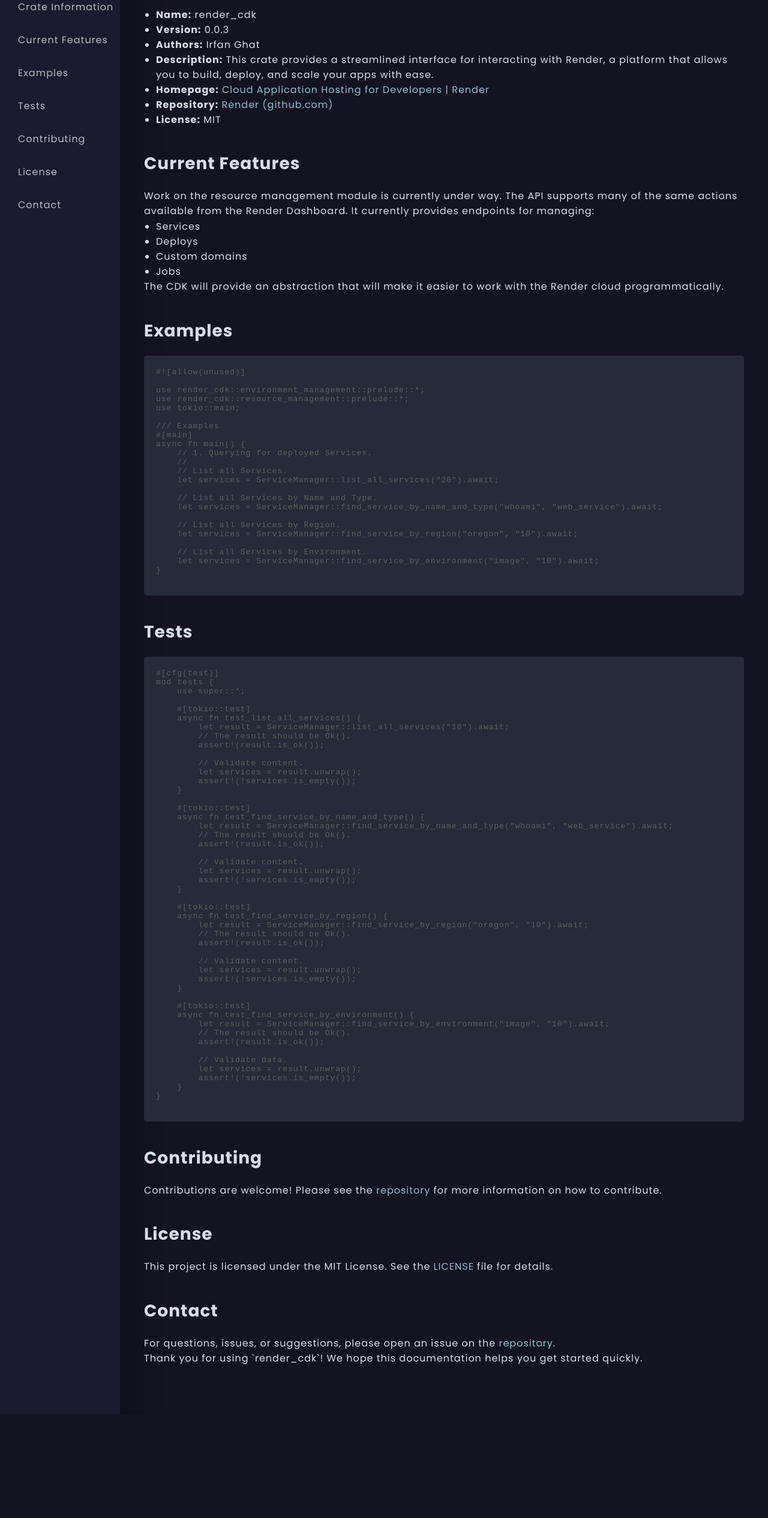
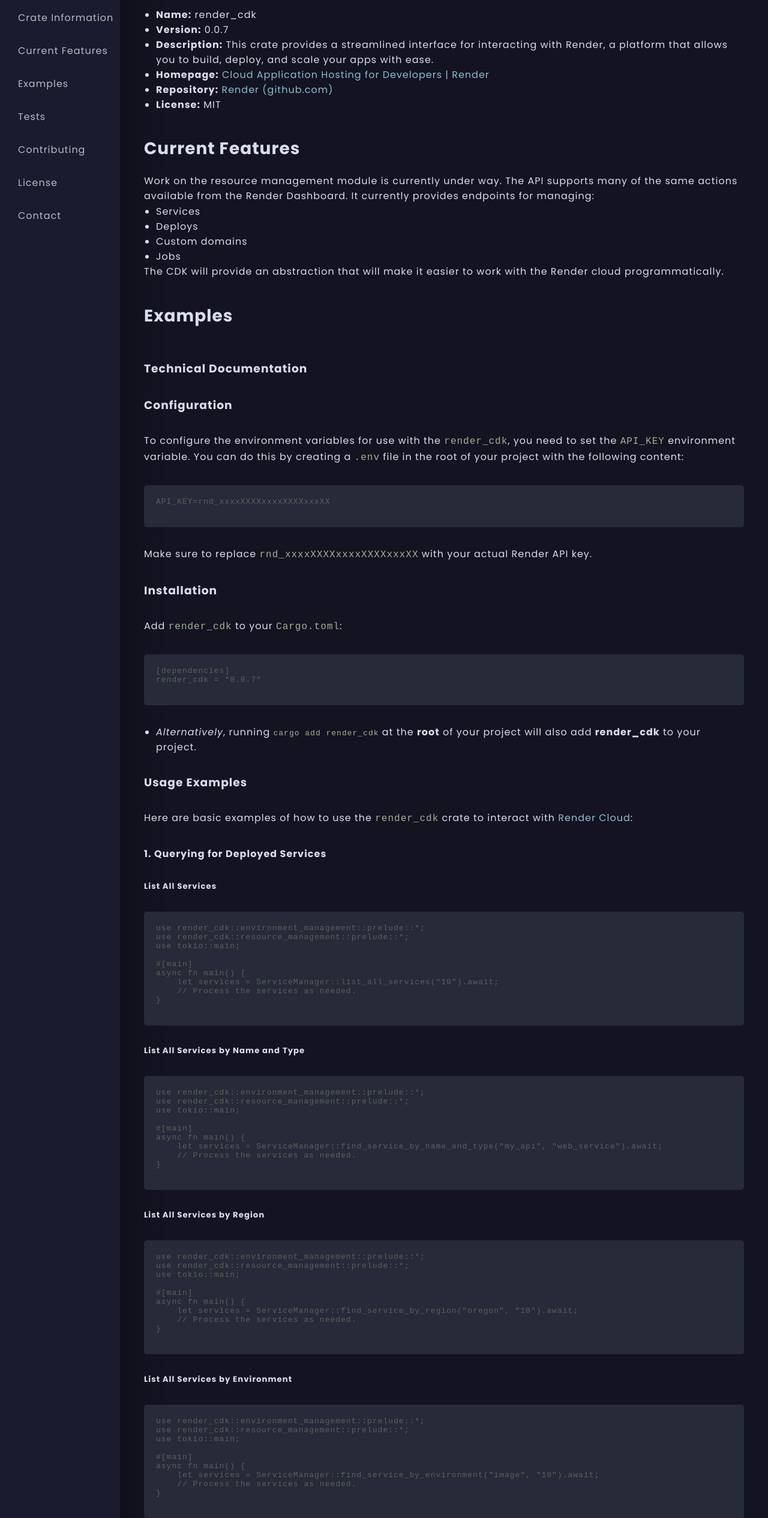
Before and after one commit to lexara-prime-ai/RENDER_CDK, a plain HTML site: page docs/public/index.html in a window 1280 px wide. Shown: the part 269-2800 px from the top of the page at 60% size. Before the commit the page ends 2627 px from the top, so only its background shows below. Drawn offline with Linux system fonts and the light colour scheme.

Commit message:
Updated reference documentation, Updated markdown documentation

```diff
--- a/docs/public/assets/css/main.css
+++ b/docs/public/assets/css/main.css
@@ -1,6 +1,14 @@
+/*
+* Prefixed by https://autoprefixer.github.io
+* PostCSS: v8.4.14,
+* Autoprefixer: v10.4.7
+* Browsers: last 4 version
+*/
+
 * {
     margin: 0;
     padding: 0;
+    -webkit-box-sizing: border-box;
             box-sizing: border-box;
     letter-spacing: 1px;
 }
@@ -14,6 +22,8 @@ body {
     background-color: #131321;
     color: #D8DEE9;
     margin: 0;
+    display: -webkit-box;
+    display: -ms-flexbox;
     display: flex;
 }
 
@@ -21,6 +31,7 @@ body {
     background-color: #1B1B2F;
     padding: 20px;
     width: 300px;
+    -webkit-box-shadow: 0 4rem 4rem 0 rgba(0, 0, 0, 0.3);
             box-shadow: 0 4rem 4rem 0 rgba(0, 0, 0, 0.3);
 }
 
@@ -28,15 +39,24 @@ body {
     font-size: 28px;
     font-weight: 600;
     background: #131321;
-    box-shadow: 0 1rem 4rem 0 rgba(19, 166, 211, 0.3);
+    -webkit-box-shadow: 0 1rem 4rem 0 rgba(16, 89, 117, 0.3);
+            box-shadow: 0 1rem 4rem 0 rgba(16, 89, 117, 0.3);
     border-radius: 9px;
     color: #bec4c5;
     padding: 1rem;
+    display: -webkit-box;
+    display: -ms-flexbox;
     display: flex;
+    -webkit-box-orient: vertical;
+    -webkit-box-direction: normal;
+        -ms-flex-direction: column;
             flex-direction: column;
     gap: 2px;
     text-align: right;
+    -webkit-transition: 200ms all ease;
+    -o-transition: 200ms all ease;
     transition: 200ms all ease;
+    margin-bottom: 60px;
     cursor: pointer;
 }
 
@@ -51,9 +71,14 @@ body {
 }
 
 .sidebar nav {
-    width: 330px;
+    width: 14%;
     margin-top: 40px;
+    display: -webkit-box;
+    display: -ms-flexbox;
     display: flex;
+    -webkit-box-orient: vertical;
+    -webkit-box-direction: normal;
+        -ms-flex-direction: column;
             flex-direction: column;
     position: fixed;
 }
@@ -65,16 +90,21 @@ body {
     margin-bottom: 10px;
     padding: 10px;
     border-radius: 5px;
+    -webkit-transition: background 0.1s;
+    -o-transition: background 0.1s;
     transition: background 0.1s;
     border-radius: 21px;
 }
 
 .sidebar a:hover {
     background-color: #1B1B2F;
+    -webkit-box-shadow: 0 1rem 9rem 0 rgba(0, 0, 0, 0.3);
             box-shadow: 0 1rem 9rem 0 rgba(0, 0, 0, 0.3);
 }
 
 .content {
+    -webkit-box-flex: 1;
+        -ms-flex-positive: 1;
             flex-grow: 1;
     padding: 40px;
 }
@@ -114,16 +144,30 @@ pre {
     border-radius: 5px;
     overflow-x: auto;
     opacity: .5;
+    -webkit-transition: 200ms all ease;
+    -o-transition: 200ms all ease;
     transition: 200ms all ease;
 }
 
 pre:hover {
     opacity: 1;
+    -webkit-box-shadow: 0 2rem 2rem 0 rgba(0, 0, 0, 0.3);
             box-shadow: 0 2rem 2rem 0 rgba(0, 0, 0, 0.3);
 }
 
 code {
     color: #a1b391;
+}
+
+.usage-section {
+    display: -webkit-box;
+    display: -ms-flexbox;
+    display: flex;
+    -webkit-box-orient: vertical;
+    -webkit-box-direction: normal;
+        -ms-flex-direction: column;
+            flex-direction: column;
+    gap: 2rem;
 }
 
 @media (max-width: 1366px) {
--- a/docs/public/index.html
+++ b/docs/public/index.html
@@ -15,12 +15,8 @@
 
 <body>
     <div class="sidebar">
-        <h1>Render CDK
-            <span>
-                Reference
-            </span>
-        </h1>
         <nav>
+            <h1>Render CDK <span>Reference</span></h1>
             <a href="#overview">Overview</a>
             <a href="#crate-information">Crate Information</a>
             <a href="#current-features">Current Features</a>
@@ -32,19 +28,19 @@
         </nav>
     </div>
     <div class="content">
-        <section id="overview">
+        <section id="overview" class="overview-section">
             <h2>Overview</h2>
-            <p><span>Render CDK</span> provides a streamlined interface for interacting with Render, a platform that
-                allows you to
-                build, deploy, and scale your apps with ease. This crate <span class="highlight">abstracts</span>
-                Render's API, making it easier to work with Render cloud <strong>programmatically</strong>.</p>
+            <p>
+                <span>Render CDK</span> provides a streamlined interface for interacting with Render, a platform that
+                allows you to build, deploy, and scale your apps with ease. This crate <span class="highlight">abstracts</span>
+                Render's API, making it easier to work with Render cloud <strong>programmatically</strong>.
+            </p>
         </section>
         <section id="crate-information">
             <h2>Crate Information</h2>
             <ul>
                 <li><strong>Name:</strong> render_cdk</li>
-                <li><strong>Version:</strong> 0.0.3</li>
-                <li><strong>Authors:</strong> Irfan Ghat</li>
+                <li><strong>Version:</strong> 0.0.7</li>
                 <li><strong>Description:</strong> This crate provides a streamlined interface for interacting with
                     Render, a platform that allows you to build, deploy, and scale your apps with ease.</li>
                 <li><strong>Homepage:</strong> <a href="https://render.com/">Cloud Application Hosting for Developers |
@@ -63,105 +59,140 @@
                 <li>Custom domains</li>
                 <li>Jobs</li>
             </ul>
-            <p>The CDK will provide an abstraction that will make it easier to work with the Render cloud
-                programmatically.</p>
+            <p>The CDK will provide an abstraction that will make it easier to work with the Render cloud programmatically.</p>
         </section>
-        <section id="examples">
+        <section id="examples" class="usage-section">
             <h2>Examples</h2>
-            <pre><code>#![allow(unused)]
-
-use render_cdk::environment_management::prelude::*;
+            <h3 id="technical-documentation">Technical Documentation</h3>
+            <h3 id="configuration">Configuration</h3>
+            <p>To configure the environment variables for use with the <code>render_cdk</code>, you need to set the
+                <code>API_KEY</code> environment variable. You can do this by creating a <code>.env</code> file in the
+                root of your project with the following content:
+            </p>
+            <pre><code class="lang-env">API_KEY=rnd_xxxxXXXXxxxxXXXXxxxXX
+            </code></pre>
+            <p>Make sure to replace <code>rnd_xxxxXXXXxxxxXXXXxxxXX</code> with your actual Render API key.</p>
+            <h3 id="installation">Installation</h3>
+            <p>Add <code>render_cdk</code> to your <code>Cargo.toml</code>:</p>
+            <pre><code class="lang-toml">[dependencies]
+render_cdk = "0.0.7"
+            </code></pre>
+            <ul>
+                <li><em>Alternatively</em>, running <code>cargo add render_cdk</code> at the <strong>root</strong> of
+                    your project will also add <strong>render_cdk</strong> to your project.</li>
+            </ul>
+            <h3 id="usage-examples">Usage Examples</h3>
+            <p>Here are basic examples of how to use the <code>render_cdk</code> crate to interact with <a
+                    href="https://render.com/">Render Cloud</a>:</p>
+            <h4 id="1-querying-for-deployed-services">1. Querying for Deployed Services</h4>
+            <h5 id="list-all-services">List All Services</h5>
+            <pre><code class="lang-rust">use render_cdk::environment_management::prelude::*;
 use render_cdk::resource_management::prelude::*;
 use tokio::main;
 
-/// Examples
 #[main]
 async fn main() {
-    // 1. Querying for deployed Services.
-    //
-    // List all Services.
-    let services = ServiceManager::list_all_services("20").await;
+    let services = ServiceManager::list_all_services("10").await;
+    // Process the services as needed.
+}
+            </code></pre>
+            <h5 id="list-all-services-by-name-and-type">List All Services by Name and Type</h5>
+            <pre><code class="lang-rust">use render_cdk::environment_management::prelude::*;
+use render_cdk::resource_management::prelude::*;
+use tokio::main;
 
-    // List all Services by Name and Type.
-    let services = ServiceManager::find_service_by_name_and_type("whoami", "web_service").await;
+#[main]
+async fn main() {
+    let services = ServiceManager::find_service_by_name_and_type("my_api", "web_service").await;
+    // Process the services as needed.
+}
+            </code></pre>
+            <h5 id="list-all-services-by-region">List All Services by Region</h5>
+            <pre><code class="lang-rust">use render_cdk::environment_management::prelude::*;
+use render_cdk::resource_management::prelude::*;
+use tokio::main;
 
-    // List all Services by Region.
+#[main]
+async fn main() {
     let services = ServiceManager::find_service_by_region("oregon", "10").await;
+    // Process the services as needed.
+}
+            </code></pre>
+            <h5 id="list-all-services-by-environment">List All Services by Environment</h5>
+            <pre><code class="lang-rust">use render_cdk::environment_management::prelude::*;
+use render_cdk::resource_management::prelude::*;
+use tokio::main;
 
-    // List all Services by Environment.
+#[main]
+async fn main() {
     let services = ServiceManager::find_service_by_environment("image", "10").await;
+    // Process the services as needed.
+}
+            </code></pre>
+            <h4 id="2-using-simple-conf-files-for-resource-provisioning">2. Using Simple .conf Files for Resource Provisioning</h4>
+            <ul>
+                <li><code>.conf</code> files offer a convenient alternative to <em>programmatic resource provisioning</em>, allowing you to <strong>define</strong> and <strong>manage</strong> resources through <em>simple</em> configuration settings.</li>
+            </ul>
+            <h5 id="configuration-file-example">Configuration File Example</h5>
+            <p>The following is a <em>sample configuration</em> file. This will be used to provision a managed <strong>Postgres</strong> instance and a managed <strong>Redis</strong> instance.</p>
+            <ul>
+                <li><p>The <code>[database]</code> section specifies the configuration for a managed Postgres instance.</p></li>
+                <li><p>The <code>name</code> and <code>user</code> fields should be filled with the desired <strong>database name</strong> and <strong>user</strong>. The <code>enable_high_availability</code> field indicates whether high availability should be enabled. The <code>plan</code> field specifies the pricing plan for the instance, and the <code>version</code> field indicates the Postgres version.</p></li>
+            </ul>
+            <pre><code class="lang-conf">[database]
+name = ""                  # Replace with the desired database name
+user = ""                  # Replace with the desired database user
+enable_high_availability = false  # Set to true to enable high availability
+plan = "free"              # Pricing plan for the database instance
+version = "11"             # Postgres version
+            </code></pre>
+            <p><strong><em>Note</em></strong> Blank fields will be <strong>autogenerated</strong>.</p>
+            <ul>
+                <li>The <code>[redis]</code> section specifies the configuration for a managed <strong>Redis</strong> instance. The <code>name</code> field should be filled with the desired <strong>Redis name</strong>. The <code>enable_high_availability</code> field indicates whether high availability should be enabled, and the <code>plan</code> field specifies the pricing plan for the instance.</li>
+            </ul>
+            <pre><code class="lang-conf">[redis]
+name = ""                  # Replace with the desired Redis name
+enable_high_availability = false  # Set to true to enable high availability
+plan = "free"              # Pricing plan for the Redis instance
+            </code></pre>
+            <h5 id="code-implementation-example">Code Implementation Example</h5>
+            <p>The following is an example of how to <em>programmatically provision</em> resources using a <code>.conf</code> file.</p>
+            <pre><code class="lang-rust">use render_cdk::environment_management::prelude::*;
+use tokio::main;
+
+#[main]
+async fn main() {
+    let config_path = "path_to_conf_file.conf";
+    let resource_manager = ResourceManager::new(config_path).await;
+    resource_manager.provision_resources().await;
 }
             </code></pre>
         </section>
-        <section id="tests">
+        <section id="tests" class="usage-section">
             <h2>Tests</h2>
-            <pre><code>#[cfg(test)]
-mod tests {
-    use super::*;
-
-    #[tokio::test]
-    async fn test_list_all_services() {
-        let result = ServiceManager::list_all_services("10").await;
-        // The result should be Ok().
-        assert!(result.is_ok());
-
-        // Validate content.
-        let services = result.unwrap();
-        assert!(!services.is_empty());
-    }
-
-    #[tokio::test]
-    async fn test_find_service_by_name_and_type() {
-        let result = ServiceManager::find_service_by_name_and_type("whoami", "web_service").await;
-        // The result should be Ok().
-        assert!(result.is_ok());
-
-        // Validate content.
-        let services = result.unwrap();
-        assert!(!services.is_empty());
-    }
-
-    #[tokio::test]
-    async fn test_find_service_by_region() {
-        let result = ServiceManager::find_service_by_region("oregon", "10").await;
-        // The result should be Ok().
-        assert!(result.is_ok());
-
-        // Validate content.
-        let services = result.unwrap();
-        assert!(!services.is_empty());
-    }
-
-    #[tokio::test]
-    async fn test_find_service_by_environment() {
-        let result = ServiceManager::find_service_by_environment("image", "10").await;
-        // The result should be Ok().
-        assert!(result.is_ok());
-
-        // Validate data.
-        let services = result.unwrap();
-        assert!(!services.is_empty());
-    }
-}
-            </code></pre>
+            <p>Tests should be added for any new features. Tests can be run using <code>cargo test</code>.</p>
         </section>
-        <section id="contributing">
+        <section id="contributing" class="usage-section">
             <h2>Contributing</h2>
-            <p>Contributions are welcome! Please see the <a
-                    href="https://github.com/lexara-prime-ai/RENDER_CDK">repository</a> for more information on how to
-                contribute.</p>
+            <p>Contributions to this project are welcome. Please follow the guidelines below when submitting issues or pull requests:</p>
+            <ul>
+                <li>Check existing issues and pull requests to avoid duplicates.</li>
+                <li>Provide clear and concise descriptions of your changes.</li>
+                <li>Ensure that your code follows the project's coding standards.</li>
+                <li>Write tests for any new features or bug fixes.</li>
+            </ul>
         </section>
         <section id="license">
             <h2>License</h2>
-            <p>This project is licensed under the MIT License. See the <a
-                    href="https://github.com/lexara-prime-ai/MPESA_SDK/blob/master/LICENSE">LICENSE</a> file for
+            <p>This project is licensed under the MIT License. See the <a href="LICENSE">LICENSE</a> file for more
                 details.</p>
         </section>
-        <section id="contact">
+        <section id="contact" class="usage-section">
             <h2>Contact</h2>
-            <p>For questions, issues, or suggestions, please open an issue on the <a
-                    href="https://github.com/lexara-prime-ai/RENDER_CDK">repository</a>.</p>
-            <p>Thank you for using `render_cdk`! We hope this documentation helps you get started quickly.</p>
+            <p>If you have any questions, suggestions, or feedback, please create an issue on our GitHub repository:
+                <a href="https://github.com/lexara-prime-ai/RENDER_CDK/issues">GitHub Issues</a>.
+            </p>
+            <p>To make a pull request, visit: <a href="https://github.com/lexara-prime-ai/RENDER_CDK/pulls">GitHub Pull Requests</a>.</p>
         </section>
     </div>
 </body>
```
Also changed, not shown: 1 other file. Lines whose indentation alone changed are shown as unchanged.
